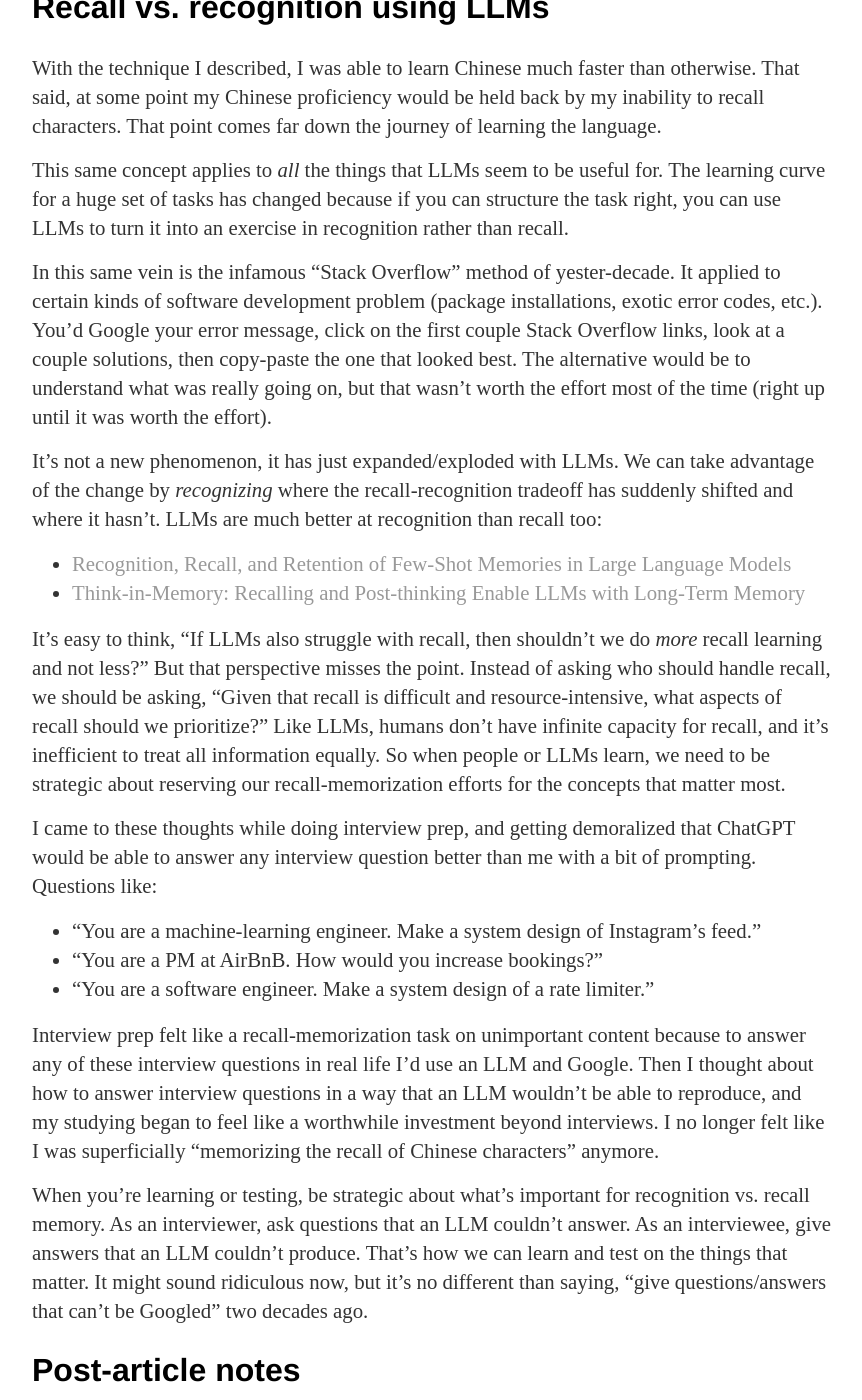
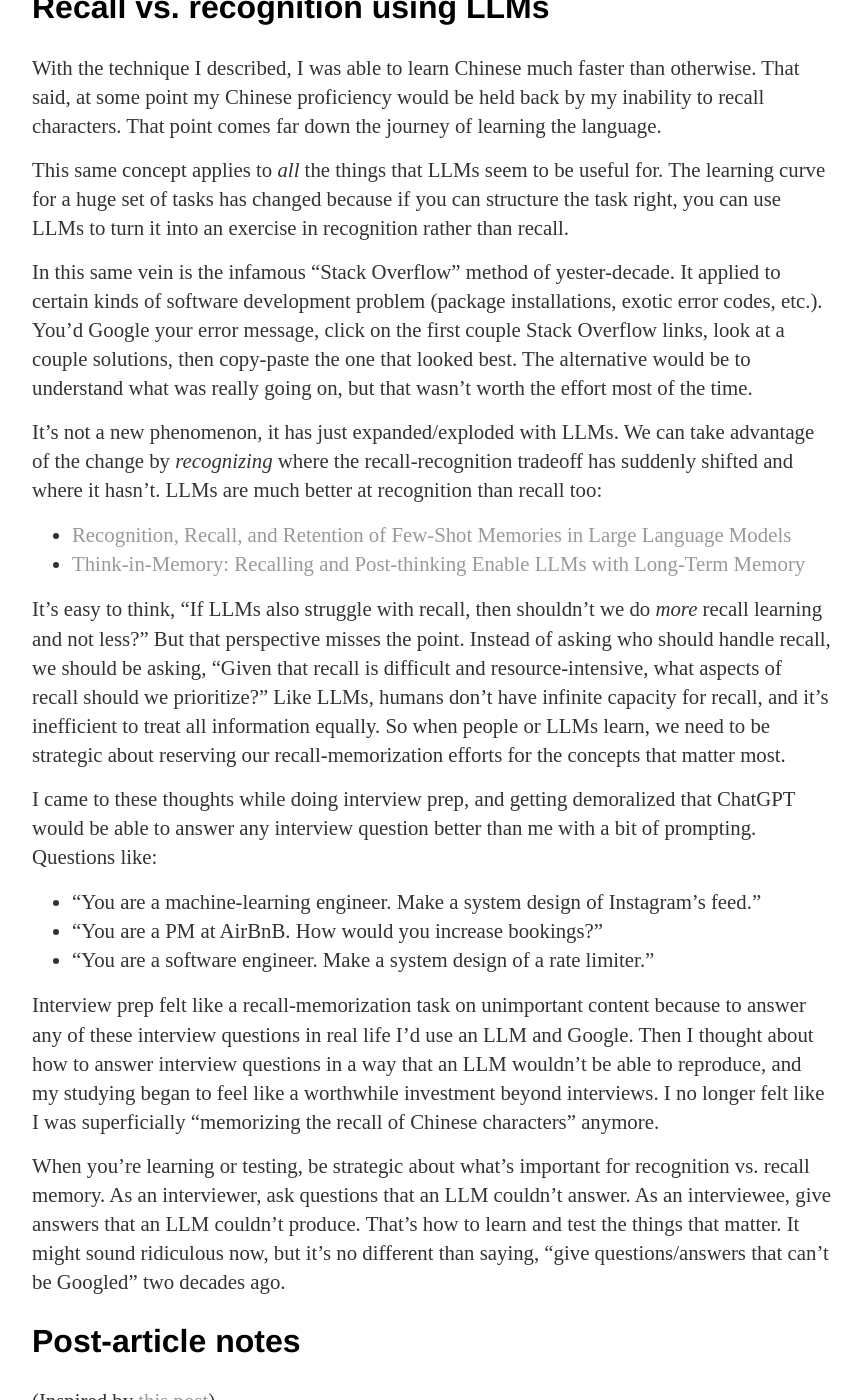
Before and after one commit to curiousest/curiousest.github.io, a Jekyll site: the page built from _posts/2024-09-13-recognition-vs-recollection.md, in a window 1280 px wide and 1400 px high, scrolled down 1876 px. Shown: the whole window, without its empty margins (208-1070 px from the left). Built offline with Jekyll 4.4.1, drawn with Linux system fonts in a browser that asks for light colours.

Commit message:
Wording.

```diff
--- a/_posts/2024-09-13-recognition-vs-recollection.md
+++ b/_posts/2024-09-13-recognition-vs-recollection.md
@@ -60,7 +60,7 @@
 
 This same concept applies to *all* the things that LLMs seem to be useful for. The learning curve for a huge set of tasks has changed because if you can structure the task right, you can use LLMs to turn it into an exercise in recognition rather than recall.
 
-In this same vein is the infamous "Stack Overflow" method of yester-decade. It applied to certain kinds of software development problem (package installations, exotic error codes, etc.). You'd Google your error message, click on the first couple Stack Overflow links, look at a couple solutions, then copy-paste the one that looked best. The alternative would be to understand what was really going on, but that wasn't worth the effort most of the time (right up until it was worth the effort).
+In this same vein is the infamous "Stack Overflow" method of yester-decade. It applied to certain kinds of software development problem (package installations, exotic error codes, etc.). You'd Google your error message, click on the first couple Stack Overflow links, look at a couple solutions, then copy-paste the one that looked best. The alternative would be to understand what was really going on, but that wasn't worth the effort most of the time.
 
 It's not a new phenomenon, it has just expanded/exploded with LLMs. We can take advantage of the change by *recognizing* where the recall-recognition tradeoff has suddenly shifted and where it hasn't. LLMs are much better at recognition than recall too:
 * [Recognition, Recall, and Retention of Few-Shot Memories in Large Language Models](https://arxiv.org/abs/2303.17557)
@@ -75,7 +75,7 @@
 
 Interview prep felt like a recall-memorization task on unimportant content because to answer any of these interview questions in real life I'd use an LLM and Google. Then I thought about how to answer interview questions in a way that an LLM wouldn't be able to reproduce, and my studying began to feel like a worthwhile investment beyond interviews. I no longer felt like I was superficially "memorizing the recall of Chinese characters" anymore.
 
-When you're learning or testing, be strategic about what's important for recognition vs. recall memory. As an interviewer, ask questions that an LLM couldn't answer. As an interviewee, give answers that an LLM couldn't produce. That's how we can learn and test on the things that matter. It might sound ridiculous now, but it's no different than saying, "give questions/answers that can't be Googled" two decades ago.
+When you're learning or testing, be strategic about what's important for recognition vs. recall memory. As an interviewer, ask questions that an LLM couldn't answer. As an interviewee, give answers that an LLM couldn't produce. That's how to learn and test the things that matter. It might sound ridiculous now, but it's no different than saying, "give questions/answers that can't be Googled" two decades ago.
 
 ## Post-article notes
 
```
